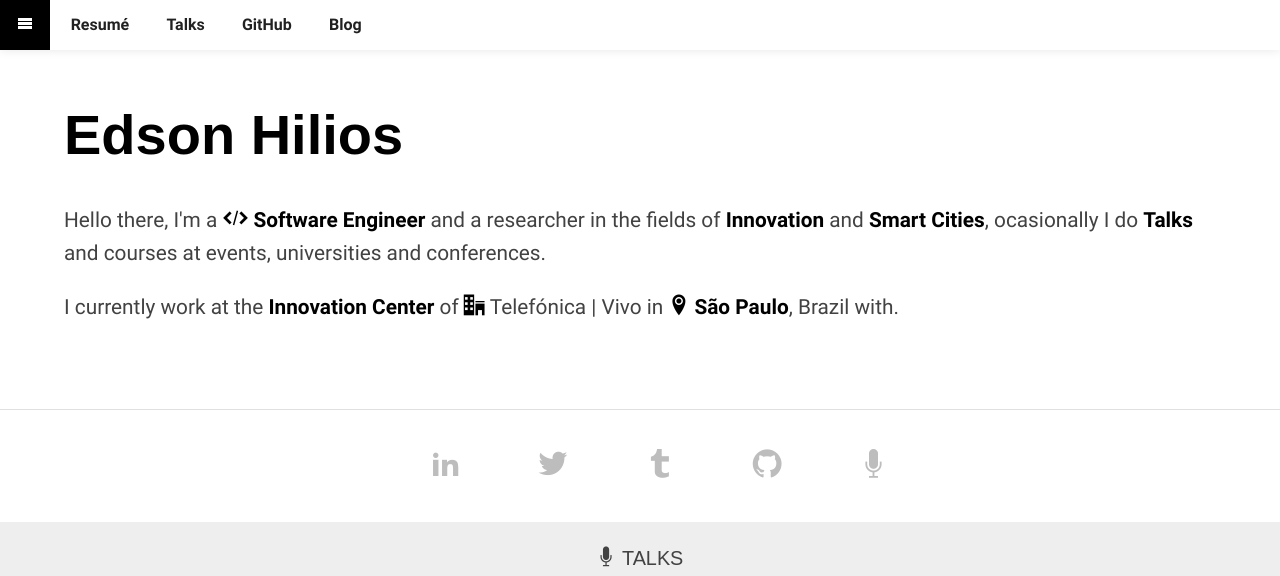
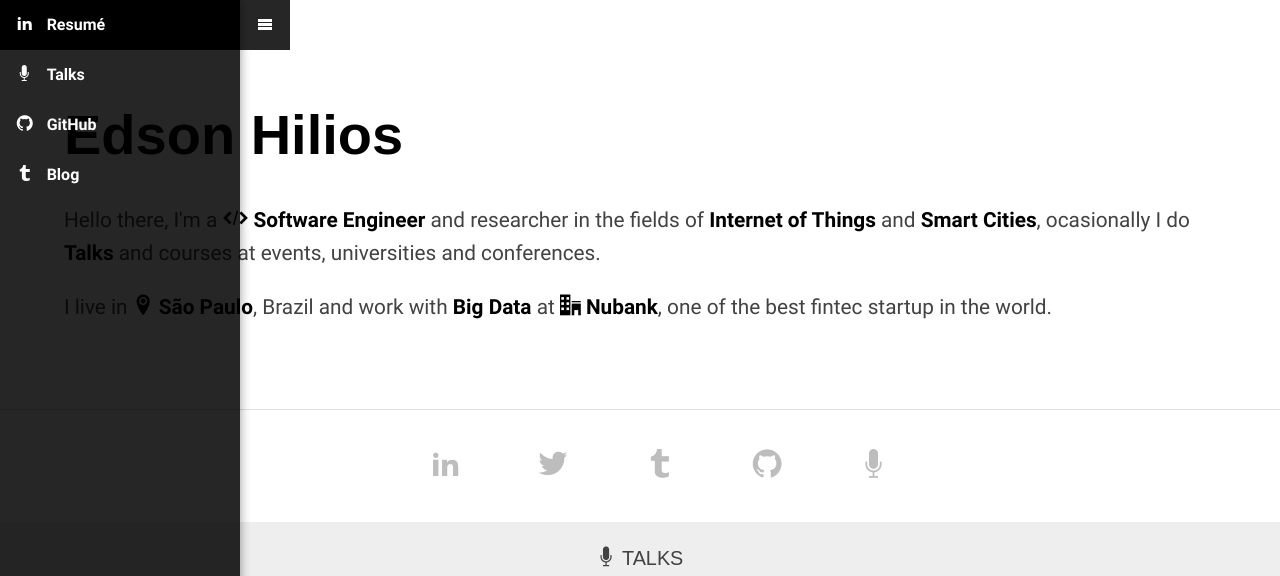
Before and after one commit to hilios/hilios, a Jekyll site: the page built from index.html, in a window 1280 px wide and 1133 px high, cut to the strip 0-576 px from the top of the window. Built offline with Jekyll 4.4.1, drawn with Linux system fonts in a browser that asks for light colours; some web fonts are replaced.

Commit message:
Update headliner and menu layout

```diff
--- a/_layouts/default.html
+++ b/_layouts/default.html
@@ -13,7 +13,7 @@
   <p class="browserupgrade">You are using an <strong>outdated</strong> browser. Please <a href="http://browsehappy.com/">upgrade your browser</a> to improve your experience.</p>
   <![endif]-->
   {{ content }}
-  <script src="{{ site.baseurl }}/static/app.js"></script>
+  <!-- <script src="{{ site.baseurl }}/static/app.js"></script> -->
   {% include analytics.html %}
 </body>
 </html>
--- a/index.html
+++ b/index.html
@@ -3,12 +3,28 @@ layout: default
 ---
 
 <nav>
+  <button class="button"><i class="icon-menu"></i></button>
   <ul>
-    <li><a class="button"><i class="icon-menu"></i></a></li>
-    <li><a href="https://www.linkedin.com/in/edsonhilios">Resumé</a></li>
-    <li><a href="https://speakerdeck.com/hilios">Talks</a></li>
-    <li><a href="https://github.com/hilios">GitHub</a></li>
-    <li><a href="http://hilios.tumblr.com/">Blog</a></li>
+    <li>
+      <a href="https://www.linkedin.com/in/edsonhilios">
+        <i class="icon-linkedin"></i> Resumé
+      </a>
+    </li>
+    <li>
+      <a href="https://speakerdeck.com/hilios">
+        <i class="icon-mic"></i> Talks
+      </a>
+    </li>
+    <li>
+      <a href="https://github.com/hilios">
+        <i class="icon-github"></i> GitHub
+      </a>
+    </li>
+    <li>
+      <a href="http://hilios.tumblr.com/">
+        <i class="icon-tumblr"></i> Blog
+      </a>
+    </li>
   </ul>
 </nav>
 
@@ -17,11 +33,10 @@ layout: default
     <div class="pure-u-1">
       <h1>Edson Hilios</h1>
       <p>
-        Hello there, I'm a <i class="icon-embed"></i> <strong>Software Engineer</strong> and a  researcher in the fields of <strong>Innovation</strong> and <strong>Smart Cities</strong>,  ocasionally I do <strong>Talks</strong> and courses at events, universities and conferences.
+        Hello there, I'm a <i class="icon-embed"></i> <strong>Software Engineer</strong> and researcher in the fields of <strong>Internet of Things</strong> and <strong>Smart Cities</strong>,  ocasionally I do <strong>Talks</strong> and courses at events, universities and conferences.
       </p>
       <p>
-        I currently work at the <strong>Innovation Center</strong> of <i class="icon-office"></i> Telefónica | Vivo in
-        <i class="icon-location"></i> <strong>São Paulo</strong>, Brazil with.
+        I live in <i class="icon-location"></i> <strong>São Paulo</strong>, Brazil and work with <strong>Big Data</strong> at <i class="icon-office"></i> <strong>Nubank</strong>, one of the best fintec startup in the world.
       </p>
     </div>
   </div>
--- a/static/app.scss
+++ b/static/app.scss
@@ -47,21 +47,24 @@ h2, h3, h4, h5, h6 {
 }
 
 nav {
+  $link-bg: rgba(0,0,0,0.85);
+  $hover-bg: rgba(0,0,0,1);
   $height: 50px;
+  $width: 240px;
   z-index: 999;
   top: 0;
+  left: -$width;
+  bottom: 0;
   position: fixed;
-  overflow: hidden;
-  background-color: #FFFFFF;
-  box-shadow: 0 0 10px rgba(0, 0, 0, 0.1);
-  width: $height;
-  height: $height;
+  background-color: $link-bg;
+  width: $width;
 
-  -webkit-transition: width .8s;
-  transition: width .8s;
+  -webkit-transition: left .8s;
+  transition: left .8s;
 
   &:hover {
-    width: 100%;
+    box-shadow: 0 0 10px rgba(0, 0, 0, 0.4);
+    left: 0;
   }
 
   ul {
@@ -71,27 +74,27 @@ nav {
   }
 
   li {
-    display: inline-block;
-    word-spacing: nowrap;
-    line-height: $height;
-    overflow: hidden;
-
     &:hover,
     &:active {
-      background-color: #F5F5F5;
+      background-color: $hover-bg;
     }
   }
 
   a {
+    display: block;
+    line-height: $height;
     padding: 0 $height * 1/3;
     text-decoration: none;
     font-weight: bold;
-    text-align: center;
-    color: #000000;
+    color: #F5F5F5;
+
+    i {
+      margin-right: 10px;
+    }
 
     &:link,
     &:visited {
-      color: #212121;
+      color: #FFFFFF;
     }
 
     &:hover, &:active {
@@ -100,16 +103,21 @@ nav {
   }
 
   .button {
-    background-color: #212121;
-    display: inline-block;
+    background-color: $link-bg;
+    display: block;
+    border: 0;
     padding: 0;
     width: $height;
     height: $height;
     cursor: pointer;
     color: #FFFFFF;
+    text-align: center;
+    position: absolute;;
+    top: 0;
+    left: $width;
 
     &:hover {
-      background-color: #000000;
+      background-color: $hover-bg;
     }
   }
 }
```
